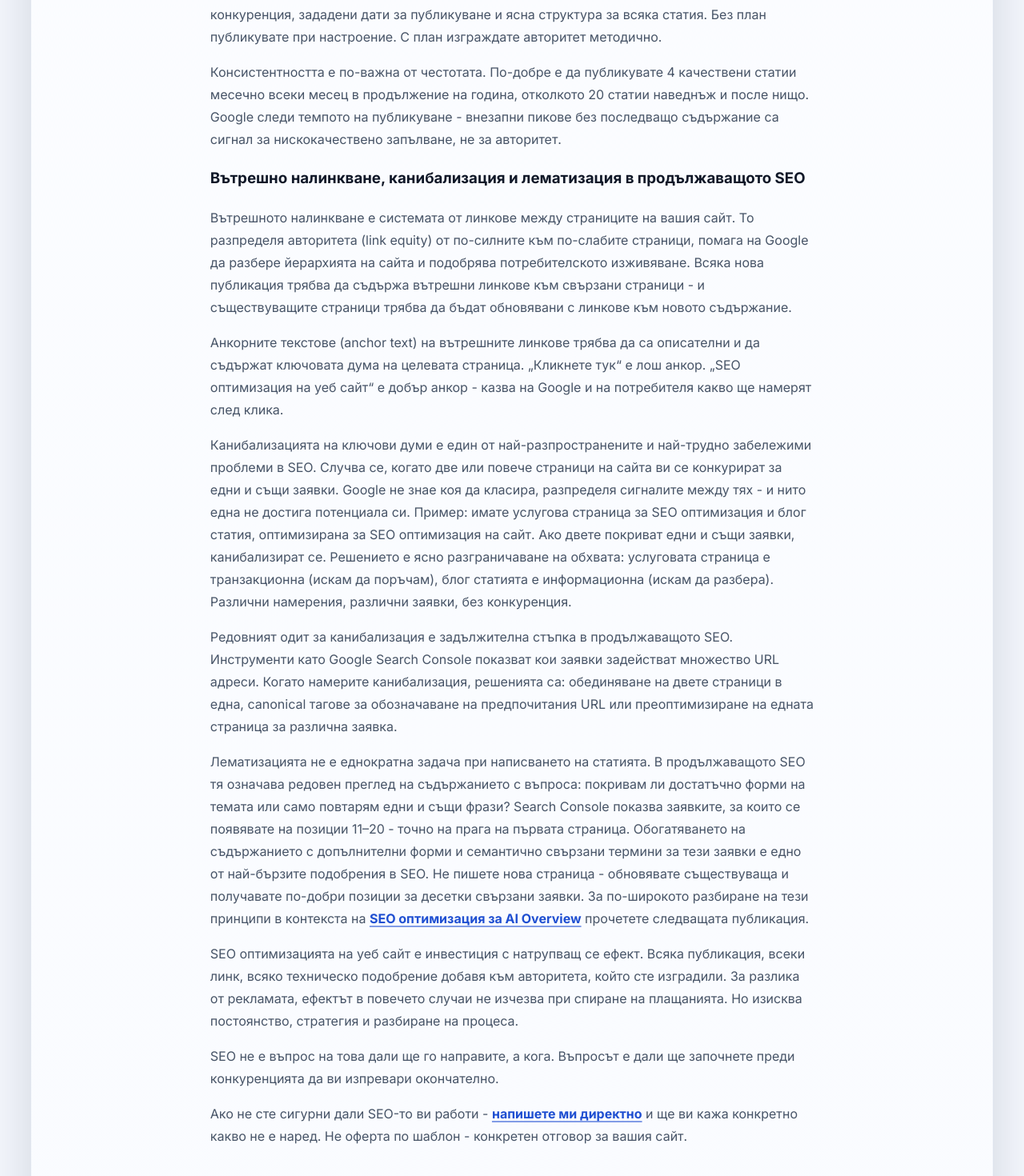
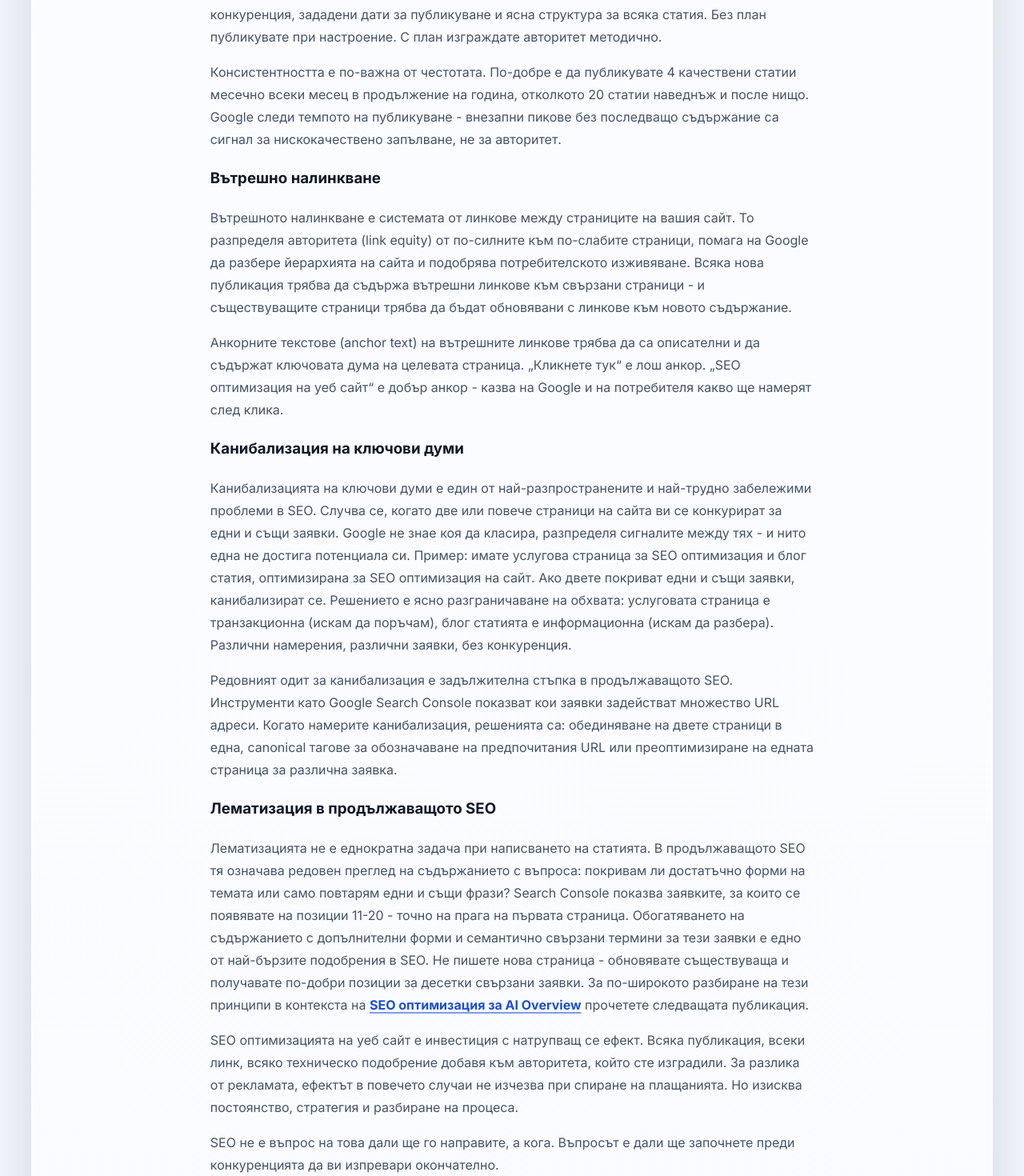
Before and after one commit to inweblife/inweblife, a Next.js app: page /seo-optimizaciya-na-ueb-sait in a window 1280 px wide. Shown: the part 7599-9069 px from the top of the page at 80% size. Built offline with nearby package versions, Linux system fonts and the light colour scheme; no server answers.

Commit message:
Update seo-optimizaciya-na-ueb-sait.js

```diff
--- a/pages/seo-optimizaciya-na-ueb-sait.js
+++ b/pages/seo-optimizaciya-na-ueb-sait.js
@@ -536,7 +536,7 @@ const SeoOptimizaciya = () => {
               последващо съдържание са сигнал за нискокачествено запълване, не за авторитет.
             </p>
 
-            <h3>Вътрешно налинкване, канибализация и лематизация в продължаващото SEO</h3>
+            <h3>Вътрешно налинкване</h3>
             <p>
               Вътрешното налинкване е системата от линкове между страниците на вашия сайт.
               То разпределя авторитета (link equity) от по-силните към по-слабите страници,
@@ -551,6 +551,8 @@ const SeoOptimizaciya = () => {
               лош анкор. &bdquo;SEO оптимизация на уеб сайт&ldquo; е добър анкор - казва на
               Google и на потребителя какво ще намерят след клика.
             </p>
+
+            <h3>Канибализация на ключови думи</h3>
             <p>
               Канибализацията на ключови думи е един от най-разпространените и най-трудно
               забележими проблеми в SEO. Случва се, когато две или повече страници на сайта
@@ -569,11 +571,13 @@ const SeoOptimizaciya = () => {
               страници в една, canonical тагове за обозначаване на предпочитания URL или
               преоптимизиране на едната страница за различна заявка.
             </p>
+
+            <h3>Лематизация в продължаващото SEO</h3>
             <p>
               Лематизацията не е еднократна задача при написването на статията. В продължаващото
               SEO тя означава редовен преглед на съдържанието с въпроса: покривам ли достатъчно
               форми на темата или само повтарям едни и същи фрази? Search Console показва
-              заявките, за които се появявате на позиции 11–20 - точно на прага на първата
+              заявките, за които се появявате на позиции 11-20 - точно на прага на първата
               страница. Обогатяването на съдържанието с допълнителни форми и семантично
               свързани термини за тези заявки е едно от най-бързите подобрения в SEO.
               Не пишете нова страница - обновявате съществуваща и получавате по-добри позиции
```
